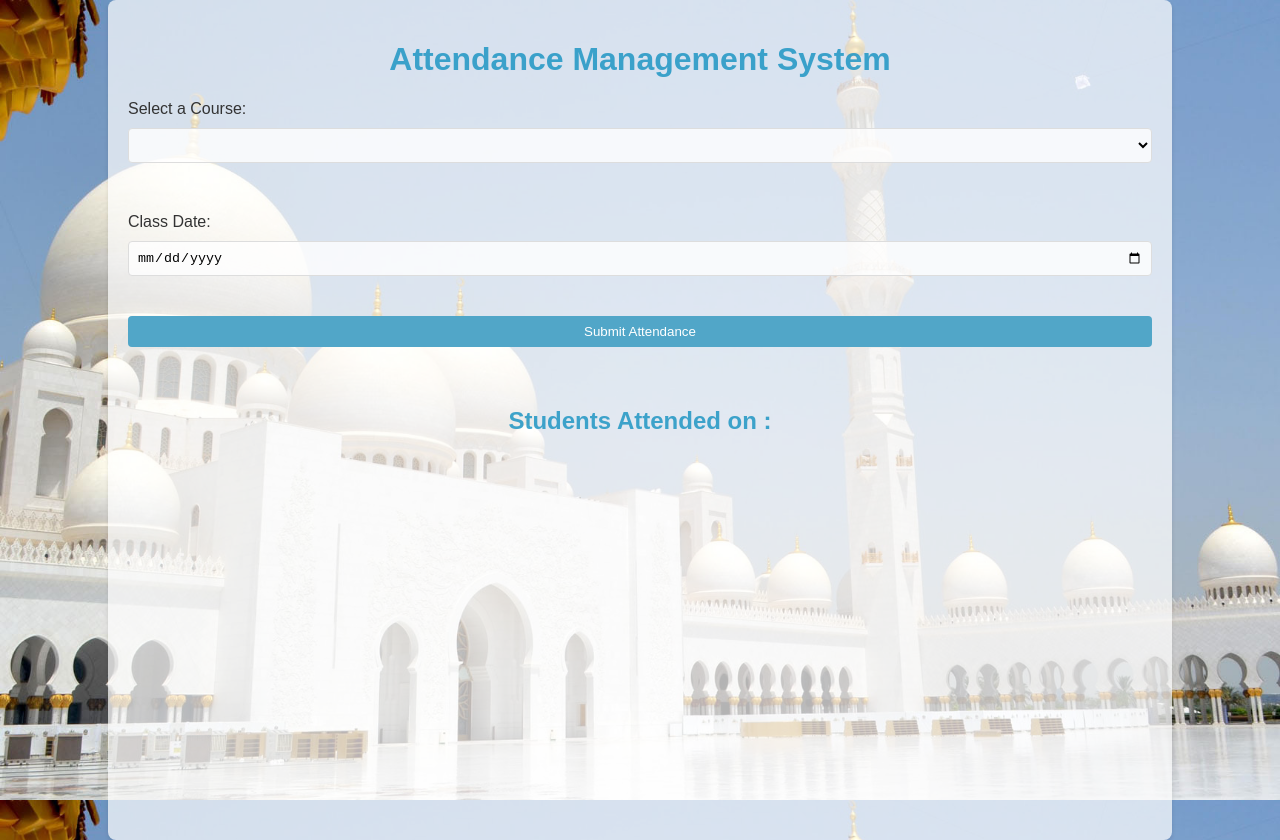
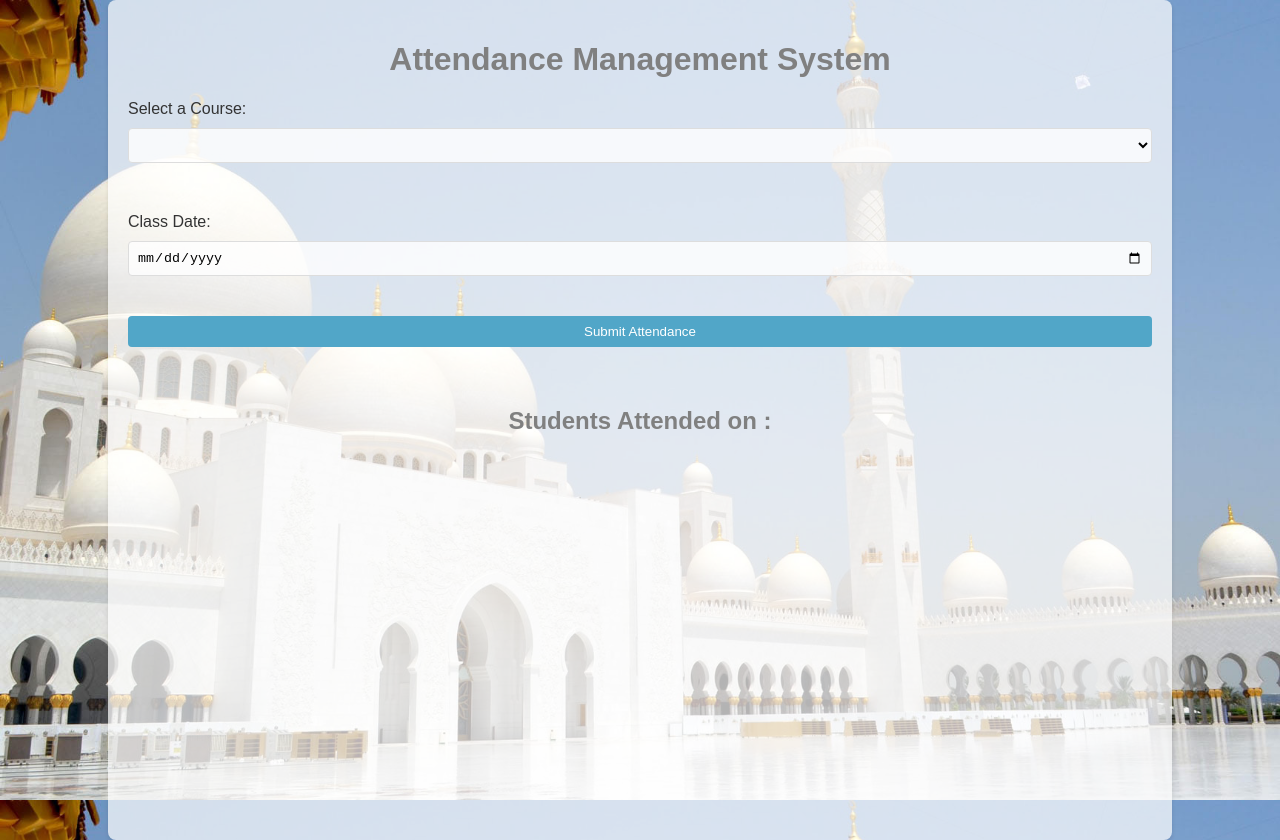
Before and after one commit to AlexandraLHeureuxECE/assignment-3-group25, a plain HTML site: page client/MentorDash/attendance.html in a window 1280 px wide. Drawn offline with Linux system fonts and the light colour scheme.

Commit message:
more css

```diff
--- a/client/MentorDash/attendance.html
+++ b/client/MentorDash/attendance.html
@@ -29,9 +29,13 @@
             box-shadow: 0 2px 4px rgba(0,0,0,0.1);
             min-height: 100vh; /* Minimum height to fill the viewport */
         }
-        h1, h2 {
+        h1 {
             text-align: center;
-            color: #1c94c3d7; /* Sky blue */
+            color: #808080; /* Light grey color for "Attendance Management System" */
+        }
+        h2 {
+            text-align: center;
+            color: #808080; /* Light grey color for "Students Attended on:" */
         }
         label {
             display: block;
@@ -62,7 +66,7 @@
             border: none;
             cursor: pointer;
             transition: background-color 0.3s;
-            margin-bottom: 60px;
+            margin-bottom: 60px; /* More space below the "Submit Attendance" button */
         }
         button:hover {
             background-color: #1581a5d1; /* Darker shade of sky blue */
```
